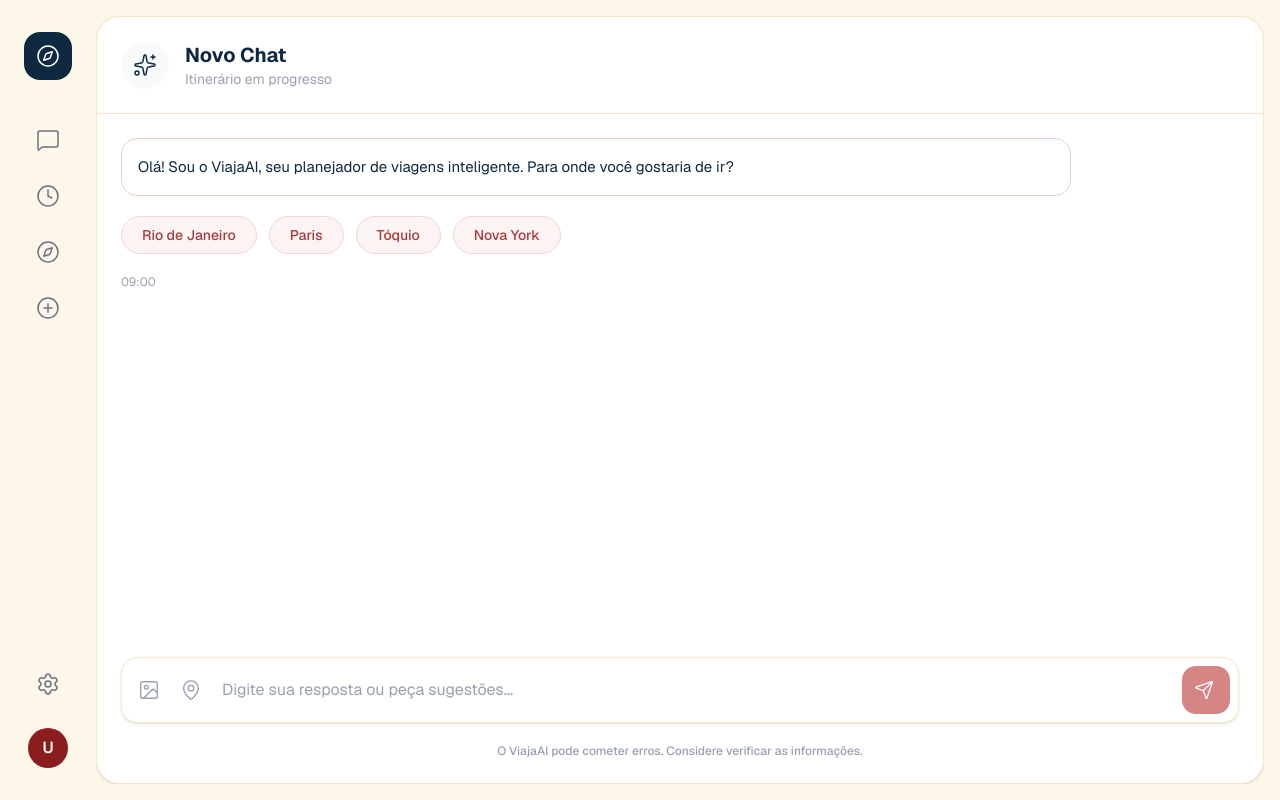
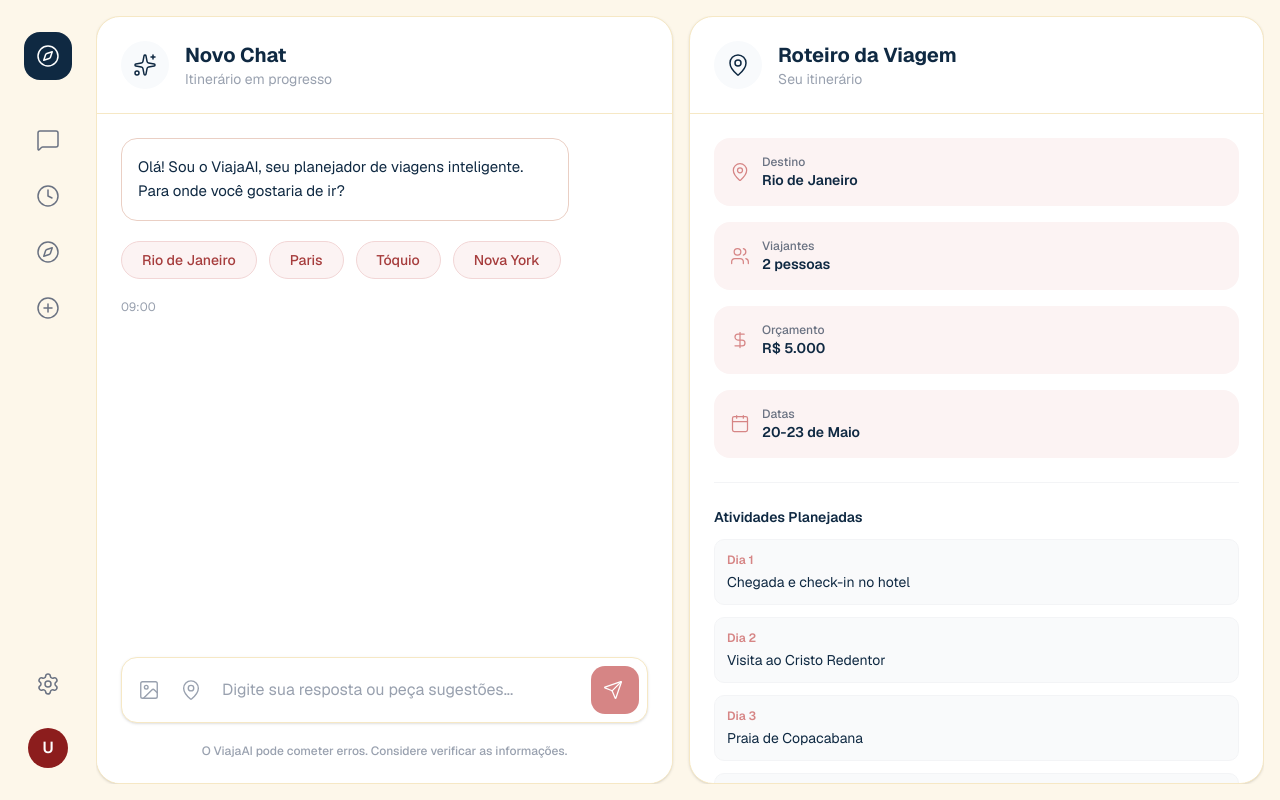
Before and after one commit to gabrielrlc/projeto-ds-viaja-ai, a Next.js app in the folder frontend/: page /chat in a window 1280 px wide. Built offline with nearby package versions, Linux system fonts and the light colour scheme.

Commit message:
add page Roteiro

```diff
--- a/frontend/app/chat/page.tsx
+++ b/frontend/app/chat/page.tsx
@@ -1,8 +1,11 @@
-import { Sparkles, Image as ImageIcon, MapPin, Send } from "lucide-react";
+import { Sparkles, Image as ImageIcon, MapPin, Send,Calendar, DollarSign, Users } from "lucide-react";
 
 export default function ChatPage() {
   return (
-    <div className="flex flex-col h-full bg-white rounded-3xl shadow-sm border overflow-hidden">
+    <div className="flex h-full gap-4 overflow-hidden">
+
+      {/* Coluna Esquerda - Chat */}
+      <div className="flex-1 flex flex-col h-full bg-white rounded-3xl shadow-sm border overflow-hidden">
 
       {/* Cabeçalho do Chat */}
       <header className="p-6 border-b flex items-center gap-4">
@@ -70,7 +73,91 @@ export default function ChatPage() {
             O ViajaAI pode cometer erros. Considere verificar as informações.
          </p>
       </footer>
+      </div>
+
+      {/* Coluna Direita - Roteiro de Viagem */}
+      <div className="flex-1">
+        <Roteiro />
+      </div>
 
     </div>
   );
 }
+
+export function Roteiro() {
+  return (
+    <div className="flex flex-col h-full bg-white rounded-3xl shadow-sm border overflow-hidden">
+
+      {/* Cabeçalho do Roteiro */}
+      <header className="p-6 border-b flex items-center gap-4">
+        <div className="w-12 h-12 bg-slate-50 rounded-full flex items-center justify-center text-[#0F2942]">
+          <MapPin size={24} strokeWidth={1.5} />
+        </div>
+        <div className="flex flex-col">
+          <h2 className="font-bold text-[#0F2942] text-xl">Roteiro da Viagem</h2>
+          <p className="text-sm text-gray-400">Seu itinerário</p>
+        </div>
+      </header>
+
+      {/* Conteúdo do Roteiro (que deve vir das respostas do Chat)*/}
+      <div className="flex-1 p-6 overflow-y-auto flex flex-col gap-6">
+
+        {/* Informações Gerais */}
+        <div className="space-y-4">
+          <div className="flex items-center gap-3 p-4 bg-[#FCF3F3] rounded-2xl">
+            <MapPin size={20} className="text-[#D68585]" strokeWidth={1.5} />
+            <div className="flex-1">
+              <p className="text-xs text-gray-500 font-medium">Destino</p>
+              <p className="text-sm font-semibold text-[#0F2942]">Rio de Janeiro</p>
+            </div>
+          </div>
+
+          <div className="flex items-center gap-3 p-4 bg-[#FCF3F3] rounded-2xl">
+            <Users size={20} className="text-[#D68585]" strokeWidth={1.5} />
+            <div className="flex-1">
+              <p className="text-xs text-gray-500 font-medium">Viajantes</p>
+              <p className="text-sm font-semibold text-[#0F2942]">2 pessoas</p>
+            </div>
+          </div>
+
+          <div className="flex items-center gap-3 p-4 bg-[#FCF3F3] rounded-2xl">
+            <DollarSign size={20} className="text-[#D68585]" strokeWidth={1.5} />
+            <div className="flex-1">
+              <p className="text-xs text-gray-500 font-medium">Orçamento</p>
+              <p className="text-sm font-semibold text-[#0F2942]">R$ 5.000</p>
+            </div>
+          </div>
+
+          <div className="flex items-center gap-3 p-4 bg-[#FCF3F3] rounded-2xl">
+            <Calendar size={20} className="text-[#D68585]" strokeWidth={1.5} />
+            <div className="flex-1">
+              <p className="text-xs text-gray-500 font-medium">Datas</p>
+              <p className="text-sm font-semibold text-[#0F2942]">20-23 de Maio</p>
+            </div>
+          </div>
+        </div>
+
+        {/* Divisor */}
+        <div className="border-t border-gray-100"></div>
+
+        {/* Atividades do Roteiro (que vira do BD)*/}
+        <div className="space-y-3">
+          <h3 className="font-semibold text-[#0F2942] text-sm">Atividades Planejadas</h3>
+
+          {[
+            { day: "Dia 1", activity: "Chegada e check-in no hotel" },
+            { day: "Dia 2", activity: "Visita ao Cristo Redentor" },
+            { day: "Dia 3", activity: "Praia de Copacabana" },
+            { day: "Dia 4", activity: "Explorar o Bairro da Lapa" },
+            { day: "Dia 4", activity: "Check-out no hotel" },
+          ].map((item, idx) => (
+            <div key={idx} className="p-3 bg-gray-50 rounded-lg border border-gray-100 hover:border-[#D68585]/30 transition-colors">
+              <p className="text-xs font-semibold text-[#D68585]">{item.day}</p>
+              <p className="text-sm text-[#0F2942] mt-1">{item.activity}</p>
+            </div>
+          ))}
+        </div>
+      </div>
+    </div>
+  );
+}
```
